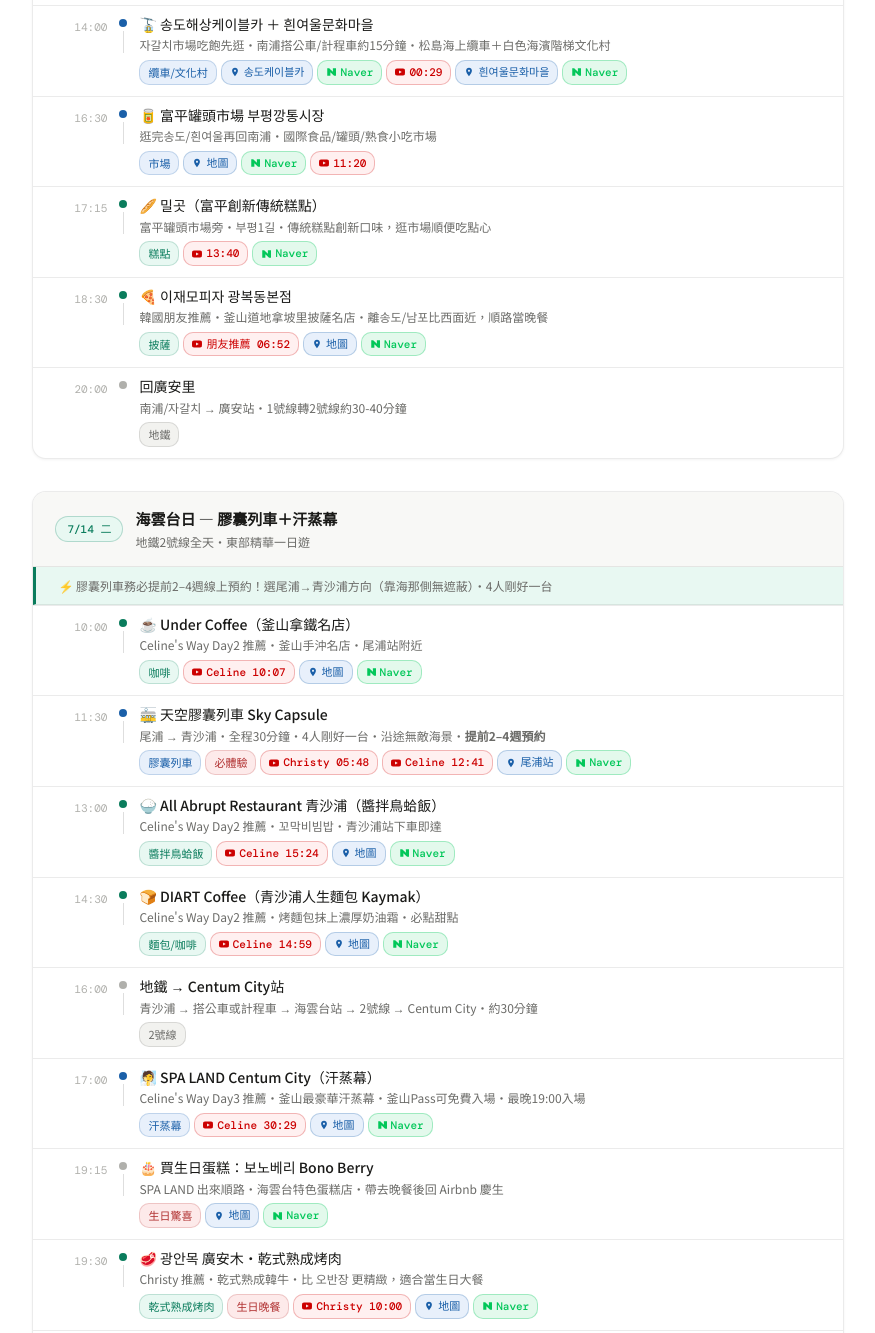
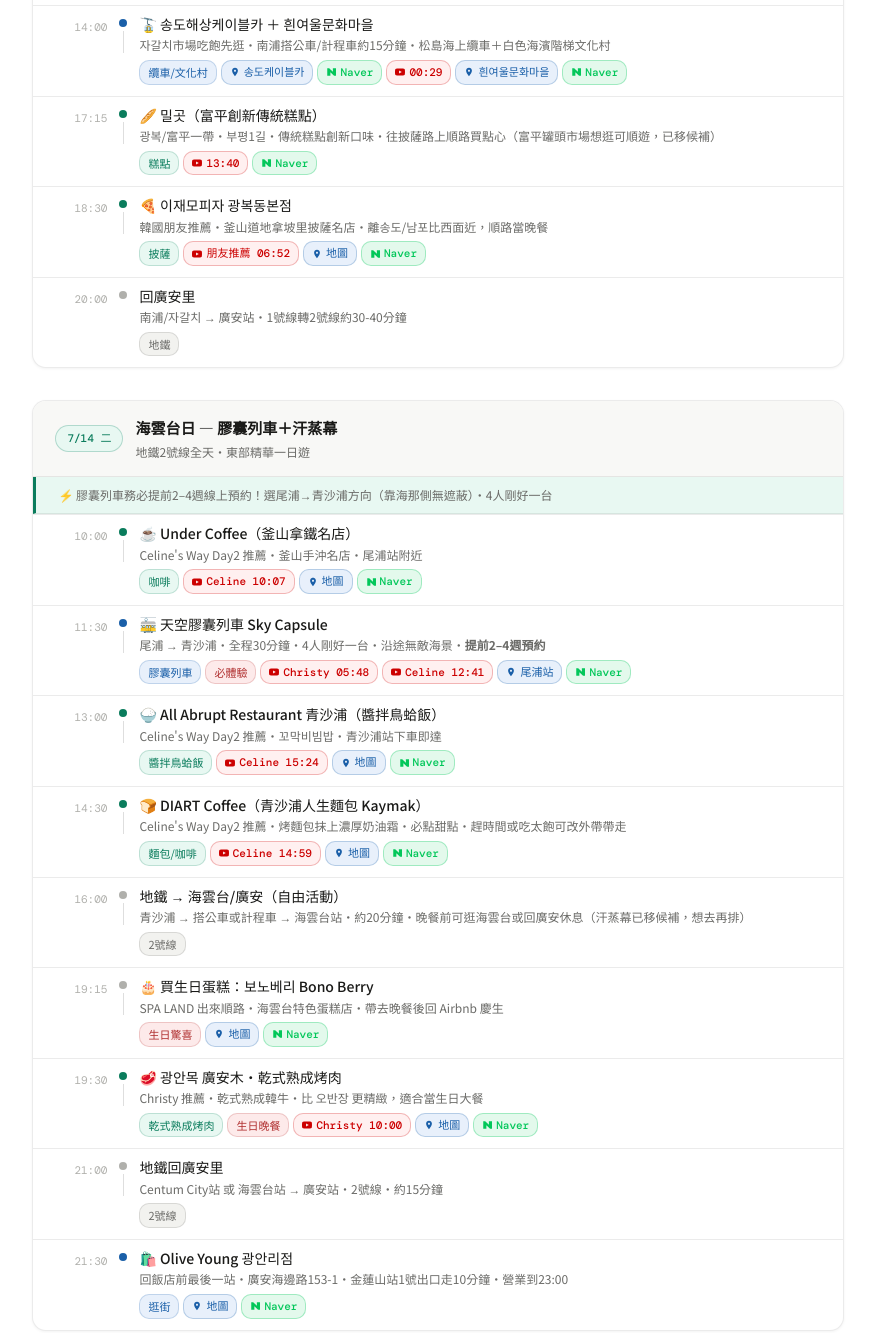
Before and after one commit to leeping880223/20260715_Busan_travel, a plain HTML site: page index.html in a window 1280 px wide. Shown: the part 1963-3296 px from the top of the page, without its empty margins (202-1077 px from the left). Drawn offline with nearby package versions, Linux system fonts and the light colour scheme.

Commit message:
行程調整

```diff
--- a/index.html
+++ b/index.html
@@ -256,26 +256,11 @@
   </div>
 
   <div class="row">
-    <div class="rtime">16:30</div>
-    <div class="rdots"><div class="rdot ds"></div><div class="rline"></div></div>
-    <div class="rc">
-      <div class="rn">🥫 富平罐頭市場 부평깡통시장</div>
-      <div class="rs">逛完송도/흰여울再回南浦・國際食品/罐頭/熟食小吃市場</div>
-      <div class="tags">
-        <span class="tag ts">市場</span>
-        <a class="mp" href="https://maps.google.com/maps?q=부평깡통시장" target="_blank"><svg class="ico" width="10" height="10" viewBox="0 0 24 24" fill="currentColor"><path d="M12 2C8.13 2 5 5.13 5 9c0 5.25 7 13 7 13s7-7.75 7-13c0-3.87-3.13-7-7-7zm0 9.5c-1.38 0-2.5-1.12-2.5-2.5s1.12-2.5 2.5-2.5 2.5 1.12 2.5 2.5-1.12 2.5-2.5 2.5z"/></svg> 地圖</a>
-        <a class="nv" href="https://map.naver.com/p/search/부평깡통시장" target="_blank"><svg class="ico" width="10" height="10" viewBox="0 0 24 24" fill="currentColor"><path d="M16.5 3v8.6L7.7 3H3v18h7.5v-8.6l8.8 8.6H24V3z"/></svg> Naver</a>
-        <a class="yt" href="https://youtu.be/cu4zNDNa31I?t=680" target="_blank"><svg class="ico" width="10" height="10" viewBox="0 0 24 24" fill="currentColor"><path d="M23.5 6.2a3 3 0 0 0-2.1-2.1C19.5 3.5 12 3.5 12 3.5s-7.5 0-9.4.6A3 3 0 0 0 .5 6.2C0 8.1 0 12 0 12s0 3.9.5 5.8a3 3 0 0 0 2.1 2.1c1.9.6 9.4.6 9.4.6s7.5 0 9.4-.6a3 3 0 0 0 2.1-2.1C24 15.9 24 12 24 12s0-3.9-.5-5.8zM9.75 15.5V8.5l6.5 3.5-6.5 3.5z"/></svg> 11:20</a>
-      </div>
-    </div>
-  </div>
-
-  <div class="row">
     <div class="rtime">17:15</div>
     <div class="rdots"><div class="rdot df"></div><div class="rline"></div></div>
     <div class="rc">
       <div class="rn">🥖 밀곳（富平創新傳統糕點）</div>
-      <div class="rs">富平罐頭市場旁・부평1길・傳統糕點創新口味，逛市場順便吃點心</div>
+      <div class="rs">광복/富平一帶・부평1길・傳統糕點創新口味・往披薩路上順路買點心（富平罐頭市場想逛可順遊，已移候補）</div>
       <div class="tags">
         <span class="tag tf">糕點</span>
         <a class="yt" href="https://youtu.be/cu4zNDNa31I?t=820" target="_blank"><svg class="ico" width="10" height="10" viewBox="0 0 24 24" fill="currentColor"><path d="M23.5 6.2a3 3 0 0 0-2.1-2.1C19.5 3.5 12 3.5 12 3.5s-7.5 0-9.4.6A3 3 0 0 0 .5 6.2C0 8.1 0 12 0 12s0 3.9.5 5.8a3 3 0 0 0 2.1 2.1c1.9.6 9.4.6 9.4.6s7.5 0 9.4-.6a3 3 0 0 0 2.1-2.1C24 15.9 24 12 24 12s0-3.9-.5-5.8zM9.75 15.5V8.5l6.5 3.5-6.5 3.5z"/></svg> 13:40</a>
@@ -373,7 +358,7 @@
     <div class="rdots"><div class="rdot df"></div><div class="rline"></div></div>
     <div class="rc">
       <div class="rn">🍞 DIART Coffee（青沙浦人生麵包 Kaymak）</div>
-      <div class="rs">Celine's Way Day2 推薦・烤麵包抹上濃厚奶油霜・必點甜點</div>
+      <div class="rs">Celine's Way Day2 推薦・烤麵包抹上濃厚奶油霜・必點甜點・趕時間或吃太飽可改外帶帶走</div>
       <div class="tags">
         <span class="tag tf">麵包/咖啡</span>
         <a class="yt" href="https://www.youtube.com/watch?v=zHvyHXqt01s&t=899s" target="_blank"><svg class="ico" width="10" height="10" viewBox="0 0 24 24" fill="currentColor"><path d="M23.5 6.2a3 3 0 0 0-2.1-2.1C19.5 3.5 12 3.5 12 3.5s-7.5 0-9.4.6A3 3 0 0 0 .5 6.2C0 8.1 0 12 0 12s0 3.9.5 5.8a3 3 0 0 0 2.1 2.1c1.9.6 9.4.6 9.4.6s7.5 0 9.4-.6a3 3 0 0 0 2.1-2.1C24 15.9 24 12 24 12s0-3.9-.5-5.8zM9.75 15.5V8.5l6.5 3.5-6.5 3.5z"/></svg> Celine 14:59</a>
@@ -387,24 +372,9 @@
     <div class="rtime">16:00</div>
     <div class="rdots"><div class="rdot dt"></div><div class="rline"></div></div>
     <div class="rc">
-      <div class="rn">地鐵 → Centum City站</div>
-      <div class="rs">青沙浦 → 搭公車或計程車 → 海雲台站 → 2號線 → Centum City・約30分鐘</div>
+      <div class="rn">地鐵 → 海雲台/廣安（自由活動）</div>
+      <div class="rs">青沙浦 → 搭公車或計程車 → 海雲台站・約20分鐘・晚餐前可逛海雲台或回廣安休息（汗蒸幕已移候補，想去再排）</div>
       <div class="tags"><span class="tag tm">2號線</span></div>
-    </div>
-  </div>
-
-  <div class="row">
-    <div class="rtime">17:00</div>
-    <div class="rdots"><div class="rdot ds"></div><div class="rline"></div></div>
-    <div class="rc">
-      <div class="rn">🧖 SPA LAND Centum City（汗蒸幕）</div>
-      <div class="rs">Celine's Way Day3 推薦・釜山最豪華汗蒸幕・釜山Pass可免費入場・最晚19:00入場</div>
-      <div class="tags">
-        <span class="tag ts">汗蒸幕</span>
-        <a class="yt" href="https://www.youtube.com/watch?v=zHvyHXqt01s&t=1829s" target="_blank"><svg class="ico" width="10" height="10" viewBox="0 0 24 24" fill="currentColor"><path d="M23.5 6.2a3 3 0 0 0-2.1-2.1C19.5 3.5 12 3.5 12 3.5s-7.5 0-9.4.6A3 3 0 0 0 .5 6.2C0 8.1 0 12 0 12s0 3.9.5 5.8a3 3 0 0 0 2.1 2.1c1.9.6 9.4.6 9.4.6s7.5 0 9.4-.6a3 3 0 0 0 2.1-2.1C24 15.9 24 12 24 12s0-3.9-.5-5.8zM9.75 15.5V8.5l6.5 3.5-6.5 3.5z"/></svg> Celine 30:29</a>
-        <a class="mp" href="https://www.google.com/maps/search/?api=1&query=스파랜드+센텀시티" target="_blank"><svg class="ico" width="10" height="10" viewBox="0 0 24 24" fill="currentColor"><path d="M12 2C8.13 2 5 5.13 5 9c0 5.25 7 13 7 13s7-7.75 7-13c0-3.87-3.13-7-7-7zm0 9.5c-1.38 0-2.5-1.12-2.5-2.5s1.12-2.5 2.5-2.5 2.5 1.12 2.5 2.5-1.12 2.5-2.5 2.5z"/></svg> 地圖</a>
-        <a class="nv" href="https://map.naver.com/p/search/%EC%8A%A4%ED%8C%8C%EB%9E%9C%EB%93%9C%20%EC%84%BC%ED%85%80%EC%8B%9C%ED%8B%B0" target="_blank"><svg class="ico" width="10" height="10" viewBox="0 0 24 24" fill="currentColor"><path d="M16.5 3v8.6L7.7 3H3v18h7.5v-8.6l8.8 8.6H24V3z"/></svg> Naver</a>
-      </div>
     </div>
   </div>
 
@@ -711,6 +681,16 @@
       </div>
     </div>
     <div class="backup-item">
+      <div class="rn">🥫 富平罐頭市場 부평깡통시장</div>
+      <div class="rs">南浦/광복一帶・國際食品/罐頭/熟食小吃市場・離 밀곳、이재모피자 很近，時間夠可順遊</div>
+      <div class="tags">
+        <span class="tag ts">市場</span>
+        <a class="mp" href="https://maps.google.com/maps?q=부평깡통시장" target="_blank"><svg class="ico" width="10" height="10" viewBox="0 0 24 24" fill="currentColor"><path d="M12 2C8.13 2 5 5.13 5 9c0 5.25 7 13 7 13s7-7.75 7-13c0-3.87-3.13-7-7-7zm0 9.5c-1.38 0-2.5-1.12-2.5-2.5s1.12-2.5 2.5-2.5 2.5 1.12 2.5 2.5-1.12 2.5-2.5 2.5z"/></svg> 地圖</a>
+        <a class="nv" href="https://map.naver.com/p/search/부평깡통시장" target="_blank"><svg class="ico" width="10" height="10" viewBox="0 0 24 24" fill="currentColor"><path d="M16.5 3v8.6L7.7 3H3v18h7.5v-8.6l8.8 8.6H24V3z"/></svg> Naver</a>
+        <a class="yt" href="https://youtu.be/cu4zNDNa31I?t=680" target="_blank"><svg class="ico" width="10" height="10" viewBox="0 0 24 24" fill="currentColor"><path d="M23.5 6.2a3 3 0 0 0-2.1-2.1C19.5 3.5 12 3.5 12 3.5s-7.5 0-9.4.6A3 3 0 0 0 .5 6.2C0 8.1 0 12 0 12s0 3.9.5 5.8a3 3 0 0 0 2.1 2.1c1.9.6 9.4.6 9.4.6s7.5 0 9.4-.6a3 3 0 0 0 2.1-2.1C24 15.9 24 12 24 12s0-3.9-.5-5.8zM9.75 15.5V8.5l6.5 3.5-6.5 3.5z"/></svg> 11:20</a>
+      </div>
+    </div>
+    <div class="backup-item">
       <div class="rn">🛒 롯데마트 광복점</div>
       <div class="rs">南浦/광복洞・西區伴手禮/零食採購備案</div>
       <div class="tags">
@@ -723,6 +703,16 @@
 
   <div class="region">
     <div class="region-h">📍 海雲台・청사포（東部）</div>
+    <div class="backup-item">
+      <div class="rn">🧖 SPA LAND Centum City（汗蒸幕）</div>
+      <div class="rs">Celine's Way Day3 推薦・釜山最豪華汗蒸幕・釜山Pass可免費入場・最晚19:00入場・想去的話 Centum City 站，建議下午排2-3小時</div>
+      <div class="tags">
+        <span class="tag ts">汗蒸幕</span>
+        <a class="yt" href="https://www.youtube.com/watch?v=zHvyHXqt01s&t=1829s" target="_blank"><svg class="ico" width="10" height="10" viewBox="0 0 24 24" fill="currentColor"><path d="M23.5 6.2a3 3 0 0 0-2.1-2.1C19.5 3.5 12 3.5 12 3.5s-7.5 0-9.4.6A3 3 0 0 0 .5 6.2C0 8.1 0 12 0 12s0 3.9.5 5.8a3 3 0 0 0 2.1 2.1c1.9.6 9.4.6 9.4.6s7.5 0 9.4-.6a3 3 0 0 0 2.1-2.1C24 15.9 24 12 24 12s0-3.9-.5-5.8zM9.75 15.5V8.5l6.5 3.5-6.5 3.5z"/></svg> Celine 30:29</a>
+        <a class="mp" href="https://www.google.com/maps/search/?api=1&query=스파랜드+센텀시티" target="_blank"><svg class="ico" width="10" height="10" viewBox="0 0 24 24" fill="currentColor"><path d="M12 2C8.13 2 5 5.13 5 9c0 5.25 7 13 7 13s7-7.75 7-13c0-3.87-3.13-7-7-7zm0 9.5c-1.38 0-2.5-1.12-2.5-2.5s1.12-2.5 2.5-2.5 2.5 1.12 2.5 2.5-1.12 2.5-2.5 2.5z"/></svg> 地圖</a>
+        <a class="nv" href="https://map.naver.com/p/search/%EC%8A%A4%ED%8C%8C%EB%9E%9C%EB%93%9C%20%EC%84%BC%ED%85%80%EC%8B%9C%ED%8B%B0" target="_blank"><svg class="ico" width="10" height="10" viewBox="0 0 24 24" fill="currentColor"><path d="M16.5 3v8.6L7.7 3H3v18h7.5v-8.6l8.8 8.6H24V3z"/></svg> Naver</a>
+      </div>
+    </div>
     <div class="backup-item">
       <div class="rn">☕ 엣지993（尾浦站海景咖啡廳）</div>
       <div class="rs">Celine's Way Day2 推薦・看 Sky Capsule 通過的絕佳角度＋無敵海景</div>
```
